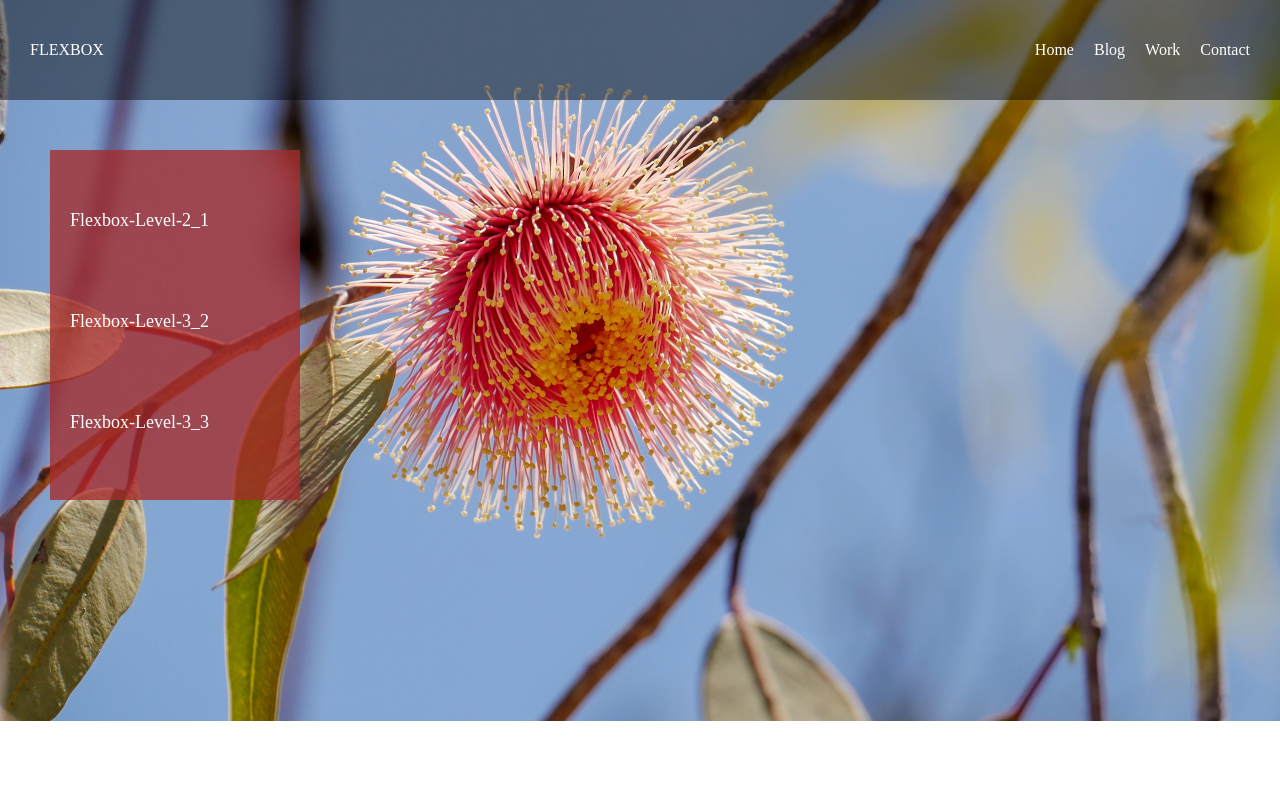
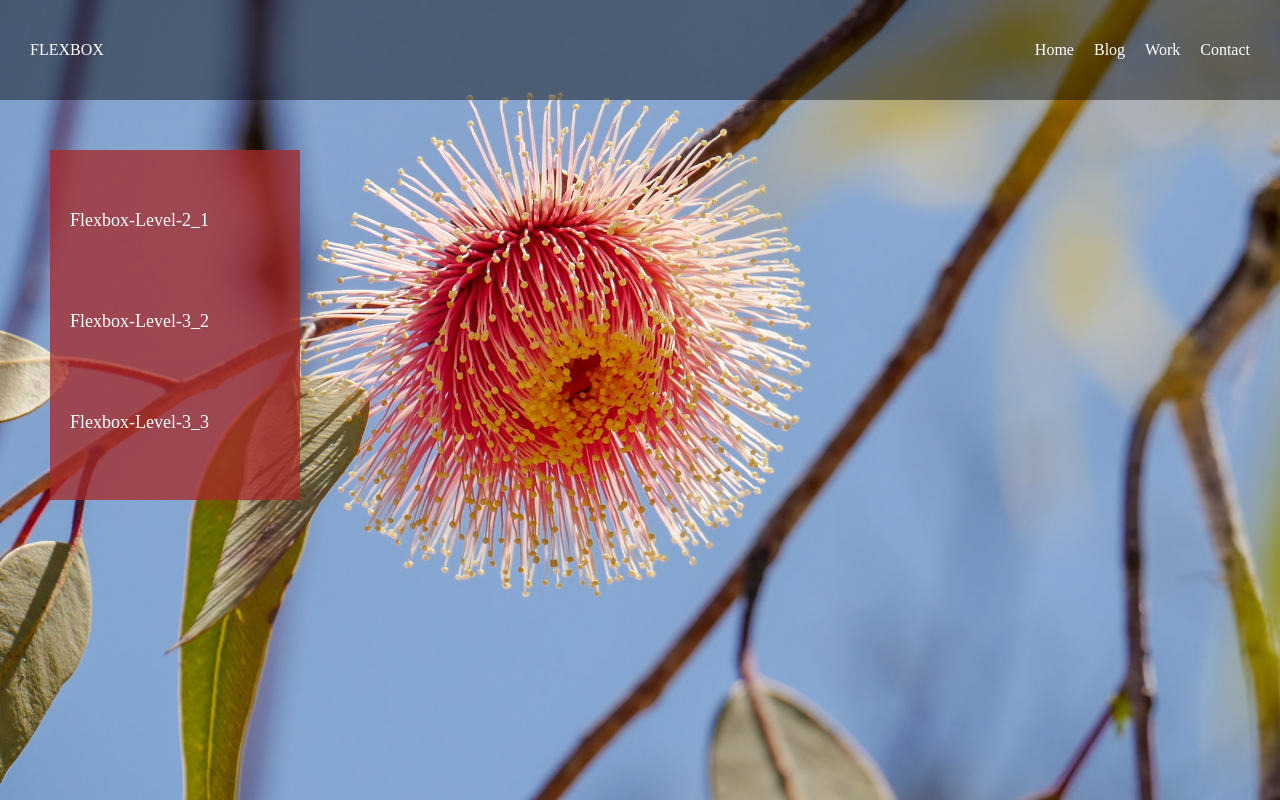
Before and after one commit to ali3a1991/Flexbox-Level-06-Juni, a plain HTML site: page index.html in a window 1280 px wide. Drawn offline with Linux system fonts and the light colour scheme.

Commit message:
edit style

```diff
--- a/assets/css/style.css
+++ b/assets/css/style.css
@@ -18,7 +18,11 @@ body{
     background-image: url('../image/background.jpg');
     background-repeat: no-repeat;
     background-size: cover;
+    background-position: center;
     margin: 0 auto;
+    width: 100vw;
+    height: 100vh;
+
 }
 
 a{
```
